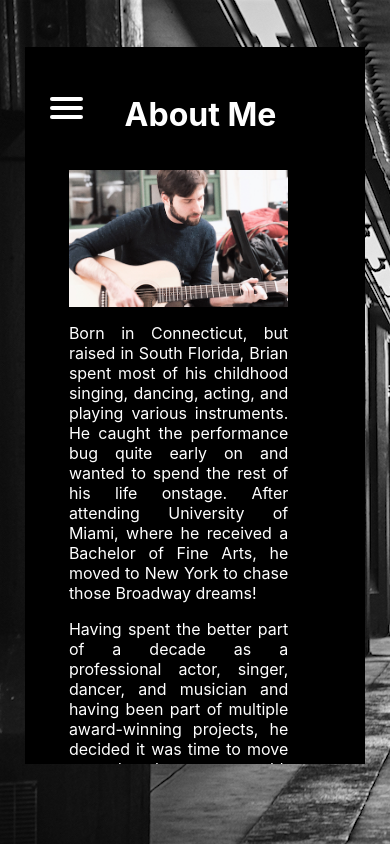
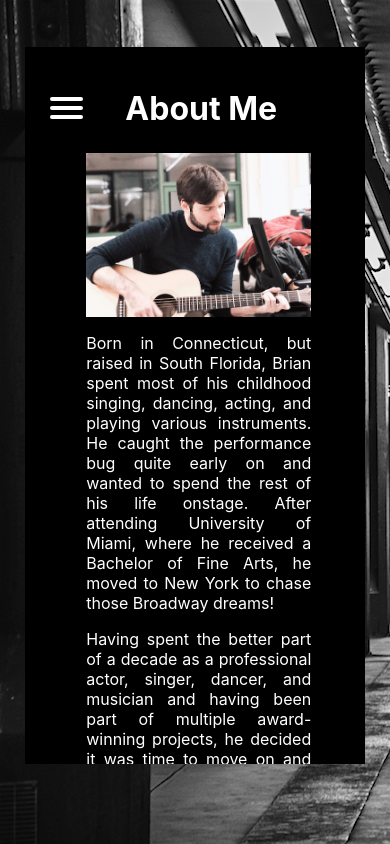
Before and after one commit to Bcdirito/github.bcdirito.io, a React (Create React App) app: page /about in a window 390 px wide. Built offline with nearby package versions, Linux system fonts and the light colour scheme.

Commit message:
further fixing for about me page

```diff
--- a/src/css/about.css
+++ b/src/css/about.css
@@ -35,7 +35,7 @@
 }
 
 /* iPad */
-@media only screen and (width:768px) and (max-height: 1024px) and (orientation:portrait){
+@media only screen and (max-width:768px) and (max-height: 1024px) and (orientation:portrait){
     .About {
         max-height: 65vh
     }
@@ -48,10 +48,10 @@
     }
 
     .aboutContent {
-        width: 500px;
-        margin-left: 125px;
-        padding-top: 10px;
+        margin-left: 15% !important;
+        padding-top: 7% !important;
         padding-left: 20px;
+        margin-top: 0% !important
     }
 }
 
@@ -86,11 +86,12 @@
 
 @media only screen and (max-width: 812px) {
     .aboutContent {
-        margin-top: 5%;
+        margin-top: 0% !important;
+        padding-top: 46% !important;
     }
 }
 
-@media only screen and (max-width:823px) {
+@media only screen and (max-width:823px)  {
     .aboutPage h1 {
         margin-left: 20%;
         padding-left: 0%;
@@ -100,19 +101,43 @@
 
     .aboutContent img {
         width: 100%;
-        /* height: 100%; */
     }
 
     .aboutContent {
         margin-left: 5%;
         margin-right: 0%;
         margin-top: 5%;
-        padding-top: 75%;
+        padding-top: 75% !important;
         width: 75%
 
     }
+}
 
+@media only screen and (max-height: 640px) and (orientation: portrait){
+    .aboutContent {
+        margin: auto;
+        padding-top: 68% !important;
+    }
+}
 
+@media only screen and (max-width:640px) and (orientation: landscape){
+    .aboutContent {
+        margin: auto;
+        padding-top: 63% !important
+    }
+}
+
+@media only screen and (max-height: 568px) and (orientation: portrait){
+    .aboutContent {
+        margin: auto;
+        padding-top: 84% !important;
+    }
+}
+
+@media only screen and (max-height: 736px) and (orientation: portrait){
+    .aboutContent {
+        margin: auto;
+    }
 }
 
 @media only screen and (max-width:823px) and (orientation:landscape){
--- a/src/css/home.css
+++ b/src/css/home.css
@@ -163,7 +163,7 @@
     }
 
     .homeIcons {
-        margin-left: 260px !important;
+        margin-left: 34% !important;
     }
 
     .homeIcons p {
```
